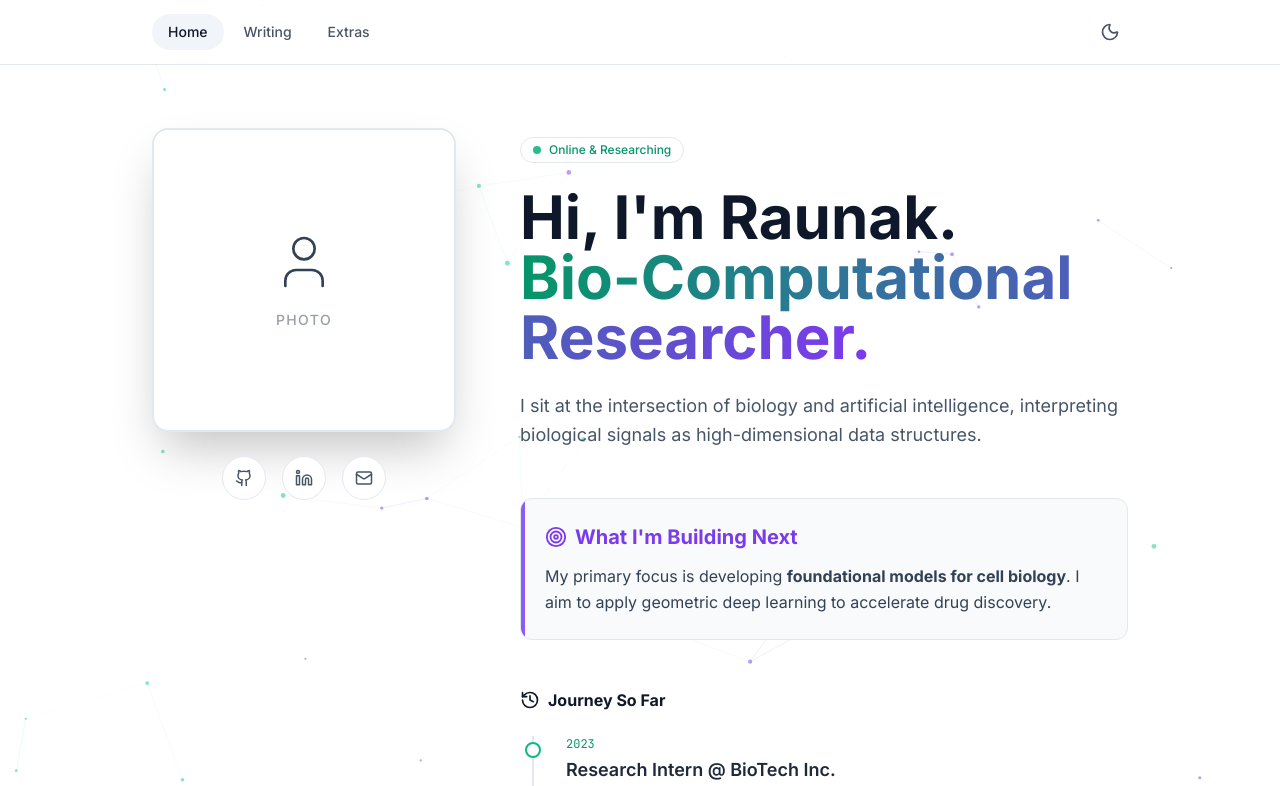
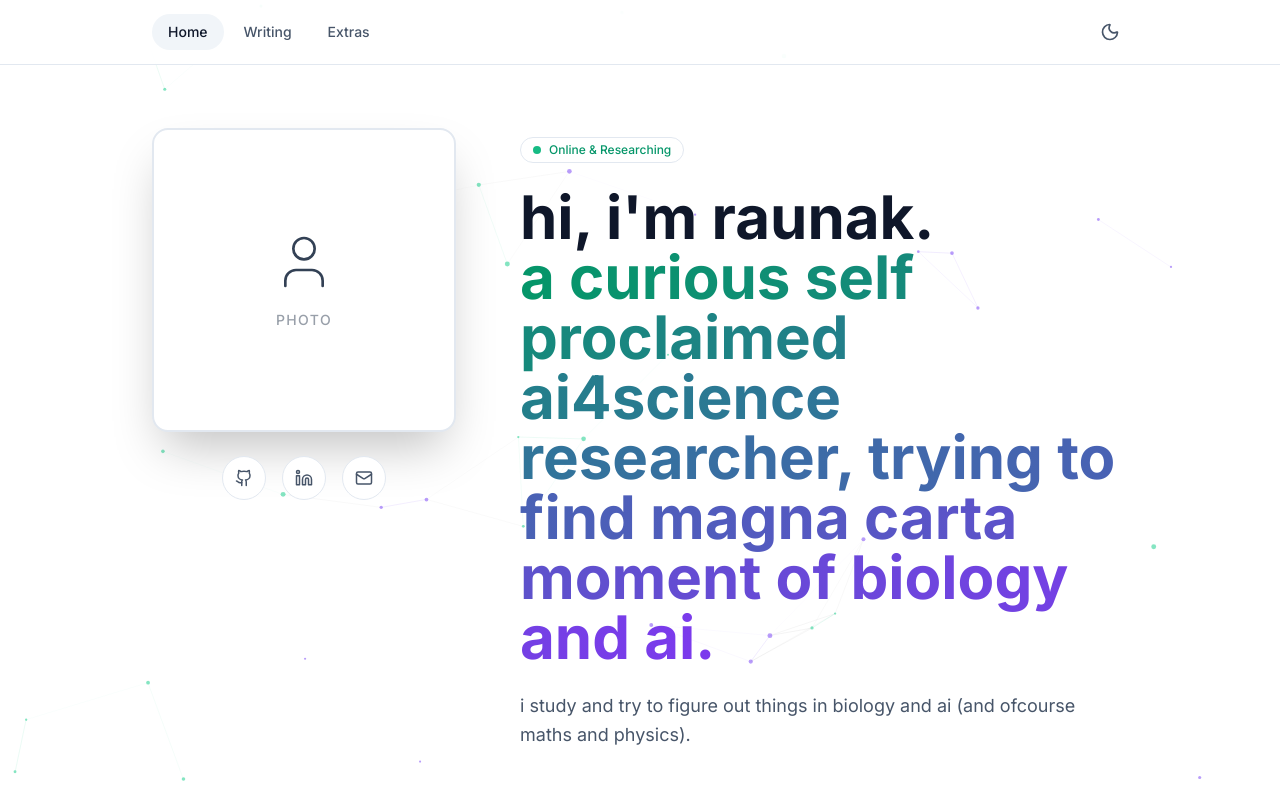
Before and after one commit to 0xGu4rdI4N/blog, a Next.js app: page / in a window 1280 px wide. Shown: the top 786 px of the page. Built offline with nearby package versions, Linux system fonts and the light colour scheme.

Commit message:
content updated

```diff
--- a/src/app/page.js
+++ b/src/app/page.js
@@ -39,14 +39,14 @@ export default function Home() {
                         </div>
 
                         <h1 className="text-4xl md:text-6xl font-bold mb-6 leading-tight text-slate-900 dark:text-slate-100">
-                            Hi, I'm Raunak. <br />
+                            hi, i'm raunak. <br />
                             <span className="text-transparent bg-clip-text bg-gradient-to-r from-emerald-600 to-violet-600 dark:from-emerald-500 dark:to-violet-600">
-                                Bio-Computational Researcher.
+                                a curious self proclaimed ai4science researcher, trying to find magna carta moment of biology and ai.
                             </span>
                         </h1>
 
                         <p className="text-lg leading-relaxed mb-12 text-slate-600 dark:text-slate-400">
-                            I sit at the intersection of biology and artificial intelligence, interpreting biological signals as high-dimensional data structures.
+                            i study and try to figure out things in biology and ai (and ofcourse maths and physics).
                         </p>
 
                         {/* What I'm Building */}
@@ -57,8 +57,7 @@ export default function Home() {
                                     <Target size={22} /> What I'm Building Next
                                 </h4>
                                 <p className="leading-relaxed text-slate-700 dark:text-slate-300">
-                                    My primary focus is developing <strong>foundational models for cell biology</strong>.
-                                    I aim to apply geometric deep learning to accelerate drug discovery.
+                                    currently working on cryo-em imaging, unified plms. exploring neuroevolutionary networks, along with nnps.
                                 </p>
                             </div>
 
```
